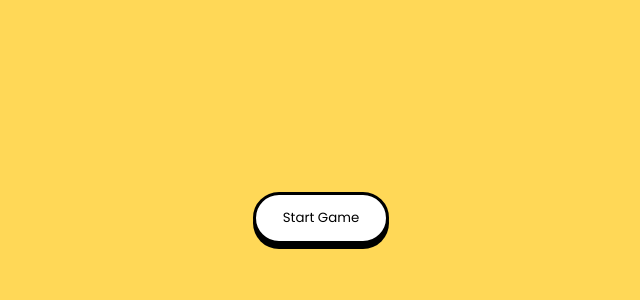
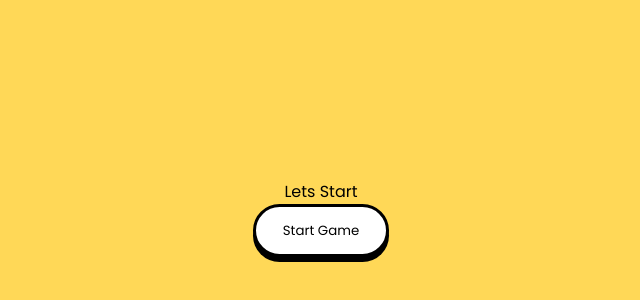
Before and after one commit to Shyamalaraju/Word-Game, a plain HTML site: page index.html in a window 1280 px wide. Shown: the part 182-482 px from the top of the page, without its empty margins (319-959 px from the left). Drawn offline with Linux system fonts and the light colour scheme.

Commit message:
modified

```diff
--- a/index.html
+++ b/index.html
@@ -8,8 +8,10 @@
     <link rel="stylesheet" href="style.css">
 </head>
 <body>
+
     <div class="cover-screen">
         <p id="result">You won</p>
+        <p id="start">Lets Start</p>
         <button id="start-button">Start Game</button>
     </div>
     <div class="container">
```
